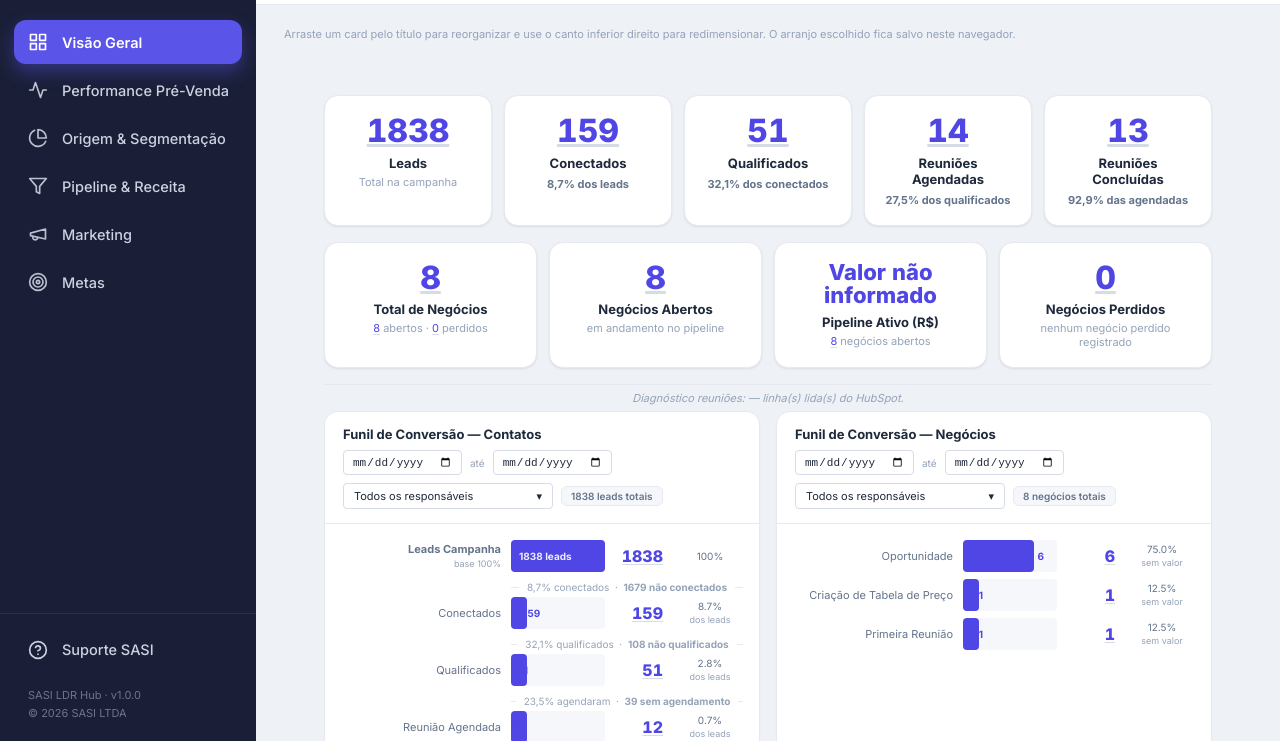
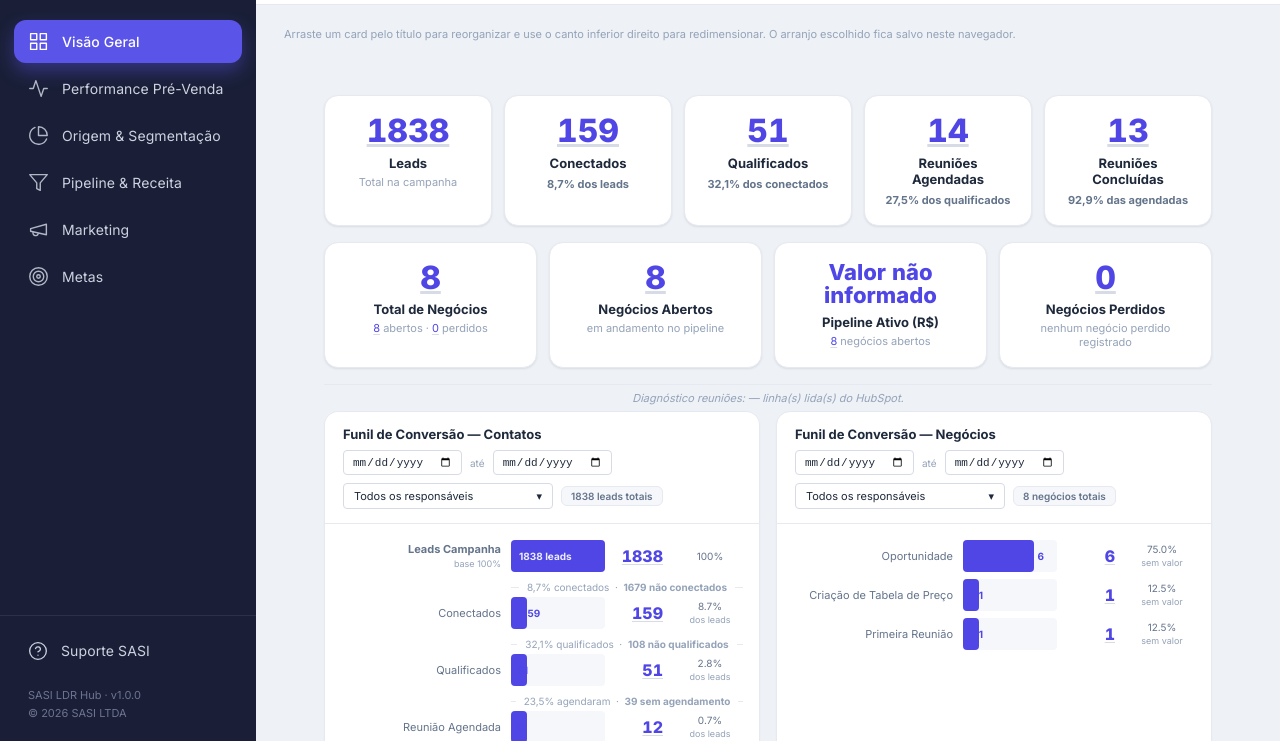
Before and after one commit to Sala-Comercial/Dashboard-CNM, a plain HTML site: page index.html in a window 1280 px wide. Shown: the part 59-800 px from the top of the page. Drawn offline with Linux system fonts and the light colour scheme.

Commit message:
Afina ícones e fonte da sidebar conforme referência

```diff
--- a/index.html
+++ b/index.html
@@ -60,13 +60,13 @@ body { font-family: 'Inter', 'Segoe UI', system-ui, -apple-system, sans-serif; b
 .brand-tag { font-size: 7px; font-weight: 500; letter-spacing: 0.4px; color: #7e84a0; margin-top: 3px; }
 .brand-ldr { font-size: 11px; font-weight: 700; letter-spacing: 2.5px; color: #c2c7da; margin-top: 5px; }
 .side-nav { flex: 1; padding: 8px 14px; display: flex; flex-direction: column; gap: 4px; overflow-y: auto; }
-.side-item { display: flex; align-items: center; gap: 14px; padding: 12px 14px; border-radius: 12px; font-size: 14.5px; font-weight: 500; color: var(--sidebar-text); cursor: pointer; user-select: none; transition: background 0.15s, color 0.15s; white-space: nowrap; }
-.side-item svg { width: 20px; height: 20px; flex-shrink: 0; opacity: 0.9; }
+.side-item { display: flex; align-items: center; gap: 13px; padding: 11px 14px; border-radius: 12px; font-size: 14px; font-weight: 400; letter-spacing: 0.1px; color: var(--sidebar-text); cursor: pointer; user-select: none; transition: background 0.15s, color 0.15s; white-space: nowrap; }
+.side-item svg { width: 21px; height: 21px; flex-shrink: 0; opacity: 0.85; }
 .side-item:hover { background: rgba(255,255,255,0.05); color: #fff; }
-.side-item.active { background: var(--side-active); color: #fff; font-weight: 600; box-shadow: 0 8px 18px rgba(91,84,232,0.40); }
+.side-item.active { background: var(--side-active); color: #fff; font-weight: 500; box-shadow: 0 8px 18px rgba(91,84,232,0.40); }
 .side-item.active svg { opacity: 1; }
 .sidebar-foot { padding: 14px; border-top: 1px solid rgba(255,255,255,0.08); }
-.sidebar-foot .support { display: flex; align-items: center; gap: 14px; color: var(--sidebar-text); font-weight: 500; font-size: 14.5px; cursor: pointer; padding: 12px 14px; border-radius: 12px; transition: background 0.15s; }
+.sidebar-foot .support { display: flex; align-items: center; gap: 13px; color: var(--sidebar-text); font-weight: 400; letter-spacing: 0.1px; font-size: 14px; cursor: pointer; padding: 11px 14px; border-radius: 12px; transition: background 0.15s; }
 .sidebar-foot .support:hover { background: rgba(255,255,255,0.05); color: #fff; }
 .sidebar-foot .support svg { width: 20px; height: 20px; flex-shrink: 0; }
 .sidebar-foot .ver { font-size: 11px; color: var(--sidebar-muted); line-height: 1.7; padding: 14px 14px 4px; }
@@ -302,15 +302,15 @@ tfoot td { font-weight: 700; background: rgba(79,70,229,0.06); border-top: 1px s
       <div class="brand-ldr">LDR HUB</div>
     </div>
     <nav class="side-nav">
-      <div class="side-item active" onclick="show(0)"><svg viewBox="0 0 24 24" fill="none" stroke="currentColor" stroke-width="2" stroke-linecap="round" stroke-linejoin="round"><rect x="3" y="3" width="7" height="7"/><rect x="14" y="3" width="7" height="7"/><rect x="14" y="14" width="7" height="7"/><rect x="3" y="14" width="7" height="7"/></svg><span>Visão Geral</span></div>
-      <div class="side-item" onclick="show(1)"><svg viewBox="0 0 24 24" fill="none" stroke="currentColor" stroke-width="2" stroke-linecap="round" stroke-linejoin="round"><polyline points="22 12 18 12 15 21 9 3 6 12 2 12"/></svg><span>Performance Pré-Venda</span></div>
-      <div class="side-item" onclick="show(2)"><svg viewBox="0 0 24 24" fill="none" stroke="currentColor" stroke-width="2" stroke-linecap="round" stroke-linejoin="round"><path d="M21.21 15.89A10 10 0 1 1 8 2.83"/><path d="M22 12A10 10 0 0 0 12 2v10z"/></svg><span>Origem &amp; Segmentação</span></div>
-      <div class="side-item" onclick="show(3)"><svg viewBox="0 0 24 24" fill="none" stroke="currentColor" stroke-width="2" stroke-linecap="round" stroke-linejoin="round"><polygon points="22 3 2 3 10 12.46 10 19 14 21 14 12.46 22 3"/></svg><span>Pipeline &amp; Receita</span></div>
-      <div class="side-item" onclick="show(4)"><svg viewBox="0 0 24 24" fill="none" stroke="currentColor" stroke-width="2" stroke-linecap="round" stroke-linejoin="round"><path d="m3 11 18-5v12L3 14v-3z"/><path d="M11.6 16.8a3 3 0 1 1-5.8-1.6"/></svg><span>Marketing</span></div>
-      <div class="side-item" onclick="show(5)"><svg viewBox="0 0 24 24" fill="none" stroke="currentColor" stroke-width="2" stroke-linecap="round" stroke-linejoin="round"><circle cx="12" cy="12" r="10"/><circle cx="12" cy="12" r="6"/><circle cx="12" cy="12" r="2"/></svg><span>Metas</span></div>
+      <div class="side-item active" onclick="show(0)"><svg viewBox="0 0 24 24" fill="none" stroke="currentColor" stroke-width="1.6" stroke-linecap="round" stroke-linejoin="round"><rect x="3" y="3" width="7" height="7"/><rect x="14" y="3" width="7" height="7"/><rect x="14" y="14" width="7" height="7"/><rect x="3" y="14" width="7" height="7"/></svg><span>Visão Geral</span></div>
+      <div class="side-item" onclick="show(1)"><svg viewBox="0 0 24 24" fill="none" stroke="currentColor" stroke-width="1.6" stroke-linecap="round" stroke-linejoin="round"><polyline points="22 12 18 12 15 21 9 3 6 12 2 12"/></svg><span>Performance Pré-Venda</span></div>
+      <div class="side-item" onclick="show(2)"><svg viewBox="0 0 24 24" fill="none" stroke="currentColor" stroke-width="1.6" stroke-linecap="round" stroke-linejoin="round"><path d="M21.21 15.89A10 10 0 1 1 8 2.83"/><path d="M22 12A10 10 0 0 0 12 2v10z"/></svg><span>Origem &amp; Segmentação</span></div>
+      <div class="side-item" onclick="show(3)"><svg viewBox="0 0 24 24" fill="none" stroke="currentColor" stroke-width="1.6" stroke-linecap="round" stroke-linejoin="round"><polygon points="22 3 2 3 10 12.46 10 19 14 21 14 12.46 22 3"/></svg><span>Pipeline &amp; Receita</span></div>
+      <div class="side-item" onclick="show(4)"><svg viewBox="0 0 24 24" fill="none" stroke="currentColor" stroke-width="1.6" stroke-linecap="round" stroke-linejoin="round"><path d="m3 11 18-5v12L3 14v-3z"/><path d="M11.6 16.8a3 3 0 1 1-5.8-1.6"/></svg><span>Marketing</span></div>
+      <div class="side-item" onclick="show(5)"><svg viewBox="0 0 24 24" fill="none" stroke="currentColor" stroke-width="1.6" stroke-linecap="round" stroke-linejoin="round"><circle cx="12" cy="12" r="10"/><circle cx="12" cy="12" r="6"/><circle cx="12" cy="12" r="2"/></svg><span>Metas</span></div>
     </nav>
     <div class="sidebar-foot">
-      <div class="support"><svg viewBox="0 0 24 24" fill="none" stroke="currentColor" stroke-width="2" stroke-linecap="round" stroke-linejoin="round"><circle cx="12" cy="12" r="10"/><path d="M9.09 9a3 3 0 0 1 5.83 1c0 2-3 3-3 3"/><line x1="12" y1="17" x2="12.01" y2="17"/></svg><span>Suporte SASI</span></div>
+      <div class="support"><svg viewBox="0 0 24 24" fill="none" stroke="currentColor" stroke-width="1.6" stroke-linecap="round" stroke-linejoin="round"><circle cx="12" cy="12" r="10"/><path d="M9.09 9a3 3 0 0 1 5.83 1c0 2-3 3-3 3"/><line x1="12" y1="17" x2="12.01" y2="17"/></svg><span>Suporte SASI</span></div>
       <div class="ver">SASI LDR Hub · v1.0.0<br>© 2026 SASI LTDA</div>
     </div>
   </aside>
```
